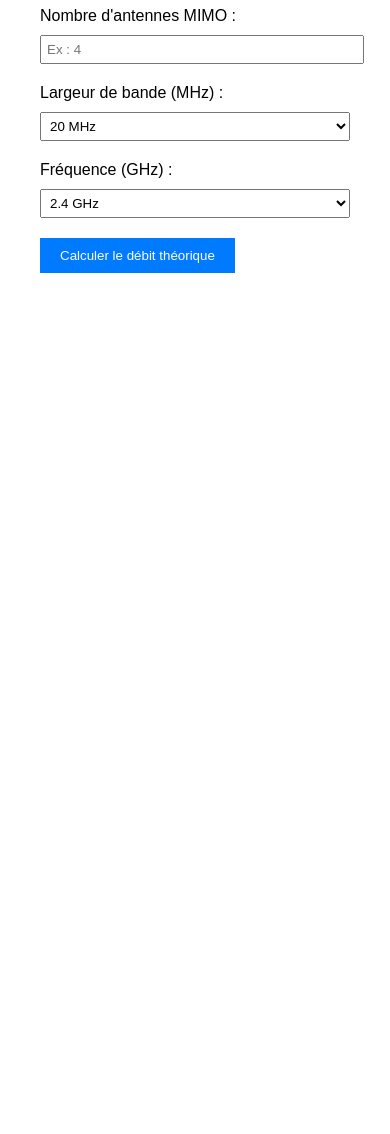
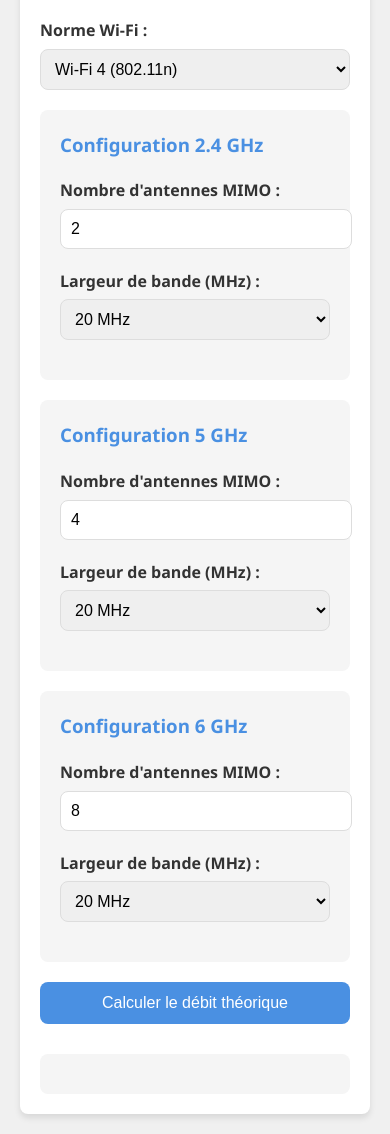
Before and after one commit to directorycartedevisite/WIFI, a plain HTML site: page index.html in a window 390 px wide. Shown: the part 227-1361 px from the top of the page. Before the commit the page ends 844 px from the top, so only its background shows below. Drawn offline with Linux system fonts and the light colour scheme.

Commit message:
Update index.html

```diff
--- a/index.html
+++ b/index.html
@@ -3,120 +3,203 @@
 <head>
     <meta charset="UTF-8">
     <meta name="viewport" content="width=device-width, initial-scale=1.0">
-    <title>Calculateur de Débit Wi-Fi</title>
+    <title>Calculateur de Débit Wi-Fi Avancé</title>
     <style>
+        :root {
+            --primary-color: #4a90e2;
+            --secondary-color: #f5f5f5;
+            --text-color: #333;
+            --border-radius: 8px;
+        }
         body {
-            font-family: Arial, sans-serif;
-            margin: 20px;
+            font-family: 'Segoe UI', Tahoma, Geneva, Verdana, sans-serif;
+            line-height: 1.6;
+            color: var(--text-color);
+            background-color: #f0f0f0;
+            margin: 0;
             padding: 20px;
+        }
+        .container {
+            max-width: 800px;
+            margin: 0 auto;
+            background-color: white;
+            padding: 30px;
+            border-radius: var(--border-radius);
+            box-shadow: 0 4px 6px rgba(0, 0, 0, 0.1);
+        }
+        h1 {
+            color: var(--primary-color);
+            text-align: center;
+            margin-bottom: 30px;
+        }
+        .form-group {
+            margin-bottom: 20px;
         }
         label {
             display: block;
-            margin-bottom: 10px;
+            margin-bottom: 5px;
+            font-weight: bold;
         }
         select, input {
+            width: 100%;
+            padding: 10px;
+            border: 1px solid #ddd;
+            border-radius: var(--border-radius);
+            font-size: 16px;
+        }
+        .band-config {
+            background-color: var(--secondary-color);
+            padding: 20px;
+            border-radius: var(--border-radius);
             margin-bottom: 20px;
-            padding: 5px;
-            width: 100%;
+        }
+        .band-config h3 {
+            margin-top: 0;
+            color: var(--primary-color);
         }
         button {
-            padding: 10px 20px;
-            background-color: #007BFF;
+            background-color: var(--primary-color);
             color: white;
+            padding: 12px 20px;
             border: none;
+            border-radius: var(--border-radius);
             cursor: pointer;
+            font-size: 16px;
+            width: 100%;
+            transition: background-color 0.3s;
         }
         button:hover {
-            background-color: #0056b3;
+            background-color: #3a7bc8;
         }
-        .result {
-            margin-top: 20px;
-            font-size: 1.2em;
-            color: green;
+        #result {
+            margin-top: 30px;
+            font-size: 18px;
+            font-weight: bold;
+            text-align: center;
+            padding: 20px;
+            background-color: var(--secondary-color);
+            border-radius: var(--border-radius);
+        }
+        @media (max-width: 600px) {
+            .container {
+                padding: 20px;
+            }
         }
     </style>
 </head>
 <body>
-    <h1>Calculateur de Débit Wi-Fi Théorique</h1>
+    <div class="container">
+        <h1>Calculateur de Débit Wi-Fi Théorique Avancé</h1>
         <form id="wifi-form">
+            <div class="form-group">
                 <label for="norme">Norme Wi-Fi :</label>
                 <select id="norme" required>
-            <option value="Wi-Fi 4">Wi-Fi 4</option>
-            <option value="Wi-Fi 5">Wi-Fi 5</option>
-            <option value="Wi-Fi 6">Wi-Fi 6</option>
+                    <option value="Wi-Fi 4">Wi-Fi 4 (802.11n)</option>
+                    <option value="Wi-Fi 5">Wi-Fi 5 (802.11ac)</option>
+                    <option value="Wi-Fi 6">Wi-Fi 6 (802.11ax)</option>
                     <option value="Wi-Fi 6E">Wi-Fi 6E</option>
-            <option value="Wi-Fi 7">Wi-Fi 7</option>
+                    <option value="Wi-Fi 7">Wi-Fi 7 (802.11be)</option>
                 </select>
+            </div>
 
-        <label for="mimo">Nombre d'antennes MIMO :</label>
-        <input type="number" id="mimo" min="1" max="16" required placeholder="Ex : 4">
+            <div class="band-config">
+                <h3>Configuration 2.4 GHz</h3>
+                <div class="form-group">
+                    <label for="mimo-2.4">Nombre d'antennes MIMO :</label>
+                    <input type="number" id="mimo-2.4" min="1" max="16" value="2" required>
+                </div>
+                <div class="form-group">
+                    <label for="largeur-bande-2.4">Largeur de bande (MHz) :</label>
+                    <select id="largeur-bande-2.4" required>
+                        <option value="20">20 MHz</option>
+                        <option value="40">40 MHz</option>
+                    </select>
+                </div>
+            </div>
 
-        <label for="largeur-bande">Largeur de bande (MHz) :</label>
-        <select id="largeur-bande" required>
+            <div class="band-config">
+                <h3>Configuration 5 GHz</h3>
+                <div class="form-group">
+                    <label for="mimo-5">Nombre d'antennes MIMO :</label>
+                    <input type="number" id="mimo-5" min="1" max="16" value="4" required>
+                </div>
+                <div class="form-group">
+                    <label for="largeur-bande-5">Largeur de bande (MHz) :</label>
+                    <select id="largeur-bande-5" required>
                         <option value="20">20 MHz</option>
                         <option value="40">40 MHz</option>
                         <option value="80">80 MHz</option>
                         <option value="160">160 MHz</option>
                     </select>
+                </div>
+            </div>
 
-        <label for="frequence">Fréquence (GHz) :</label>
-        <select id="frequence" required>
-            <option value="2.4">2.4 GHz</option>
-            <option value="5">5 GHz</option>
-            <option value="6">6 GHz</option>
+            <div class="band-config">
+                <h3>Configuration 6 GHz</h3>
+                <div class="form-group">
+                    <label for="mimo-6">Nombre d'antennes MIMO :</label>
+                    <input type="number" id="mimo-6" min="1" max="16" value="8" required>
+                </div>
+                <div class="form-group">
+                    <label for="largeur-bande-6">Largeur de bande (MHz) :</label>
+                    <select id="largeur-bande-6" required>
+                        <option value="20">20 MHz</option>
+                        <option value="40">40 MHz</option>
+                        <option value="80">80 MHz</option>
+                        <option value="160">160 MHz</option>
                     </select>
+                </div>
+            </div>
 
             <button type="button" onclick="calculerDebit()">Calculer le débit théorique</button>
         </form>
 
-    <div class="result" id="result"></div>
+        <div id="result"></div>
+    </div>
 
     <script>
         function calculerDebit() {
-            // Récupération des valeurs du formulaire
-            const normes = document.getElementById("norme").value;
-            const mimo = parseInt(document.getElementById("mimo").value);
-            const largeurBande = parseInt(document.getElementById("largeur-bande").value);
-            const frequence = parseFloat(document.getElementById("frequence").value);
+            const norme = document.getElementById("norme").value;
+            const configurations = {
+                "2.4": {
+                    mimo: parseInt(document.getElementById("mimo-2.4").value),
+                    largeurBande: parseInt(document.getElementById("largeur-bande-2.4").value)
+                },
+                "5": {
+                    mimo: parseInt(document.getElementById("mimo-5").value),
+                    largeurBande: parseInt(document.getElementById("largeur-bande-5").value)
+                },
+                "6": {
+                    mimo: parseInt(document.getElementById("mimo-6").value),
+                    largeurBande: parseInt(document.getElementById("largeur-bande-6").value)
+                }
+            };
 
-            // Débits par norme et largeur de bande par antenne MIMO
             const debitParNorme = {
                 'Wi-Fi 4': {20: 72.2, 40: 150},
-                'Wi-Fi 5': {80: 433.3, 160: 866.7},
-                'Wi-Fi 6': {80: 600, 160: 1200},
-                'Wi-Fi 6E': {80: 600, 160: 1200},
-                'Wi-Fi 7': {80: 1200, 160: 2400}
+                'Wi-Fi 5': {20: 86.7, 40: 200, 80: 433.3, 160: 866.7},
+                'Wi-Fi 6': {20: 143.4, 40: 286.8, 80: 600, 160: 1201},
+                'Wi-Fi 6E': {20: 143.4, 40: 286.8, 80: 600, 160: 1201},
+                'Wi-Fi 7': {20: 286.8, 40: 573.6, 80: 1200, 160: 2400}
             };
 
-            // Limitations légales en France
-            const limitationsLargeurBande = {
-                "2.4": [20],
-                "5": [20, 40, 80],
-                "6": [20, 40, 80, 160]
-            };
+            let debitTotal = 0;
+            let detailsDebit = [];
 
-            // Vérification des limitations
-            if (!limitationsLargeurBande[frequence].includes(largeurBande)) {
-                document.getElementById("result").innerHTML =
-                    `<span style='color:red;'>La largeur de bande ${largeurBande} MHz n'est pas autorisée pour la fréquence ${frequence} GHz en France.</span>`;
-                return;
+            for (const [bande, config] of Object.entries(configurations)) {
+                if (debitParNorme[norme][config.largeurBande]) {
+                    const debitBande = debitParNorme[norme][config.largeurBande] * config.mimo;
+                    debitTotal += debitBande;
+                    detailsDebit.push(`${bande} GHz: ${debitBande.toFixed(2)} Mbps`);
+                }
             }
 
-            // Calcul du débit par antenne
-            const debitParAntenne = debitParNorme[normes]?.[largeurBande];
-
-            if (!debitParAntenne) {
-                document.getElementById("result").innerHTML =
-                    `<span style='color:red;'>Combinaison norme '${normes}' et largeur de bande '${largeurBande} MHz' non supportée.</span>`;
-                return;
-            }
-
-            // Calcul du débit total
-            const debitTotal = debitParAntenne * mimo;
-
-            // Affichage du résultat
-            document.getElementById("result").innerHTML =
-                `Débit théorique maximum : ${debitTotal.toFixed(2)} Mbps`;
+            const resultElement = document.getElementById("result");
+            resultElement.innerHTML = `
+                <p>Débit théorique total maximum : <strong>${debitTotal.toFixed(2)} Mbps</strong></p>
+                <p>Détails par bande :</p>
+                <ul>${detailsDebit.map(detail => `<li>${detail}</li>`).join('')}</ul>
+            `;
         }
     </script>
 </body>
```
Lines whose indentation alone changed are shown as unchanged.
